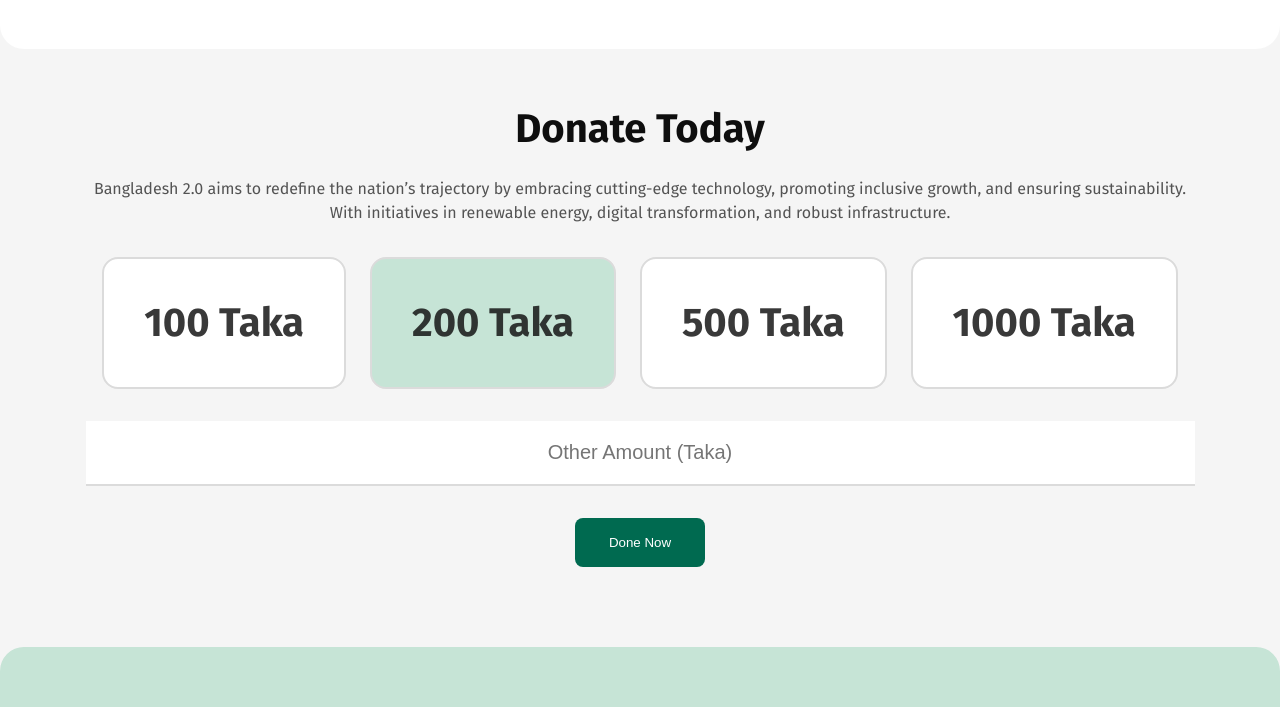
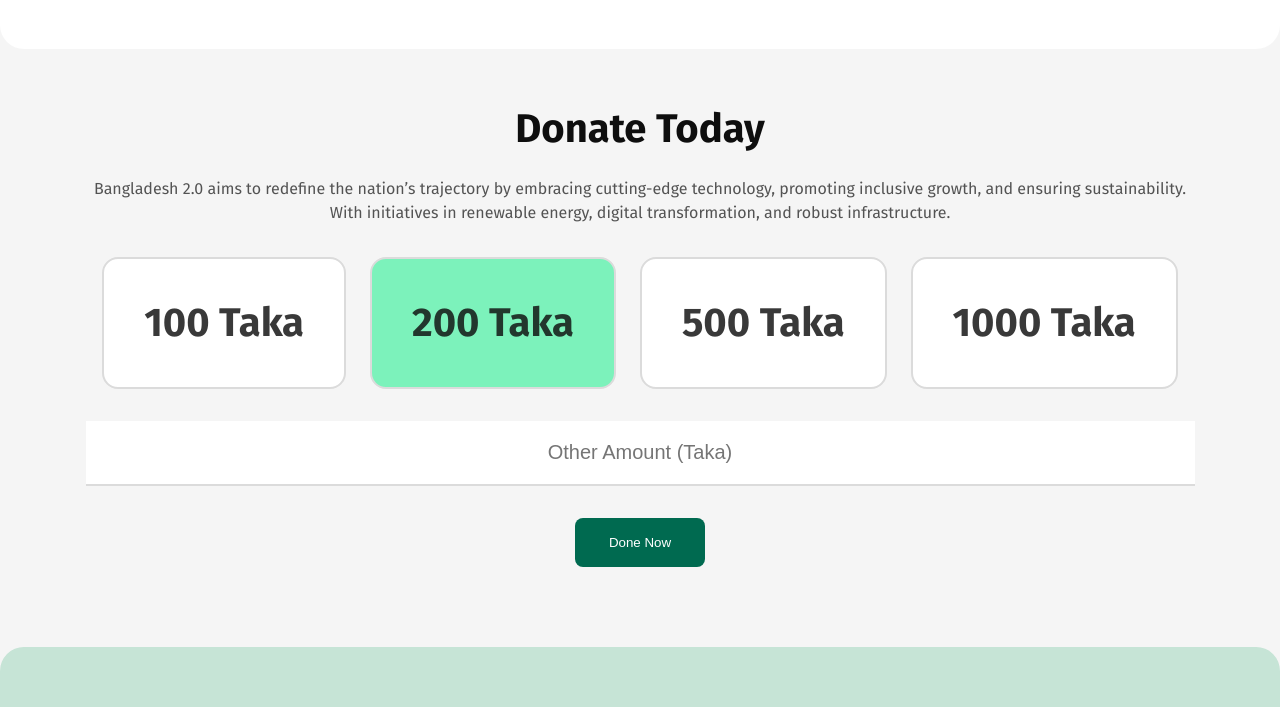
Before and after one commit to shanto470/L2-Assignment-1, a plain HTML site: page index.html in a window 1280 px wide. In both pictures the pointer is over the element "200 Taka". Shown: the part 2925-3632 px from the top of the page. Drawn offline with Linux system fonts and the light colour scheme.

Commit message:
fixing hover issue

```diff
--- a/styles.css
+++ b/styles.css
@@ -223,6 +223,10 @@ body {
   border-radius: 16px;
   padding: 40px;
   background-color: #c6e4d6;
+  /* background-color: white; */
+}
+.donate-amount-ex:hover {
+  background-color: #7cf2bb;
 }
 .donate-input {
   padding: 20px 422px;
@@ -252,6 +256,7 @@ body {
   padding: 80px 265px;
   border-radius: 24px;
   text-align: center;
+  margin-bottom: 50px;
 }
 .input-btn {
   display: flex;
```
